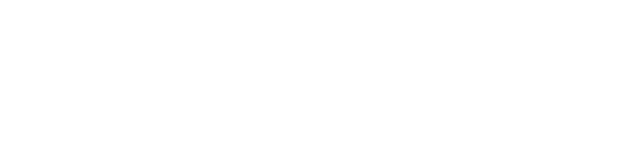
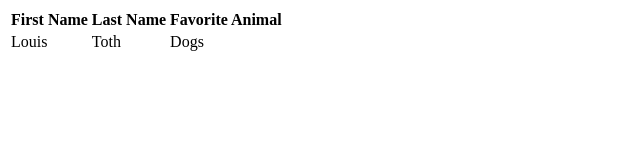
Before and after one commit to lst9829/Static_Website, a plain HTML site: page favorites.html in a window 1280 px wide. Shown: the whole page, without its empty margins (0-640 px from the left). Drawn offline with Linux system fonts and the light colour scheme.

Commit message:
added table headers, a table body and a row with 3 columns.

```diff
--- a/favorites.html
+++ b/favorites.html
@@ -6,7 +6,18 @@
   <body>
     <table>
       <thead>
-      </thead>
+        <tr>
+          <th>First Name</th>
+          <th>Last Name</th>
+          <th>Favorite Animal</th>
+       </thead>
+       <tbody>
+         <tr>
+           <td>Louis</td>
+           <td>Toth</td>
+           <td>Dogs</td>
+         </tr>
+       </tbody>
     </table>
   </body>
 </html>
```
